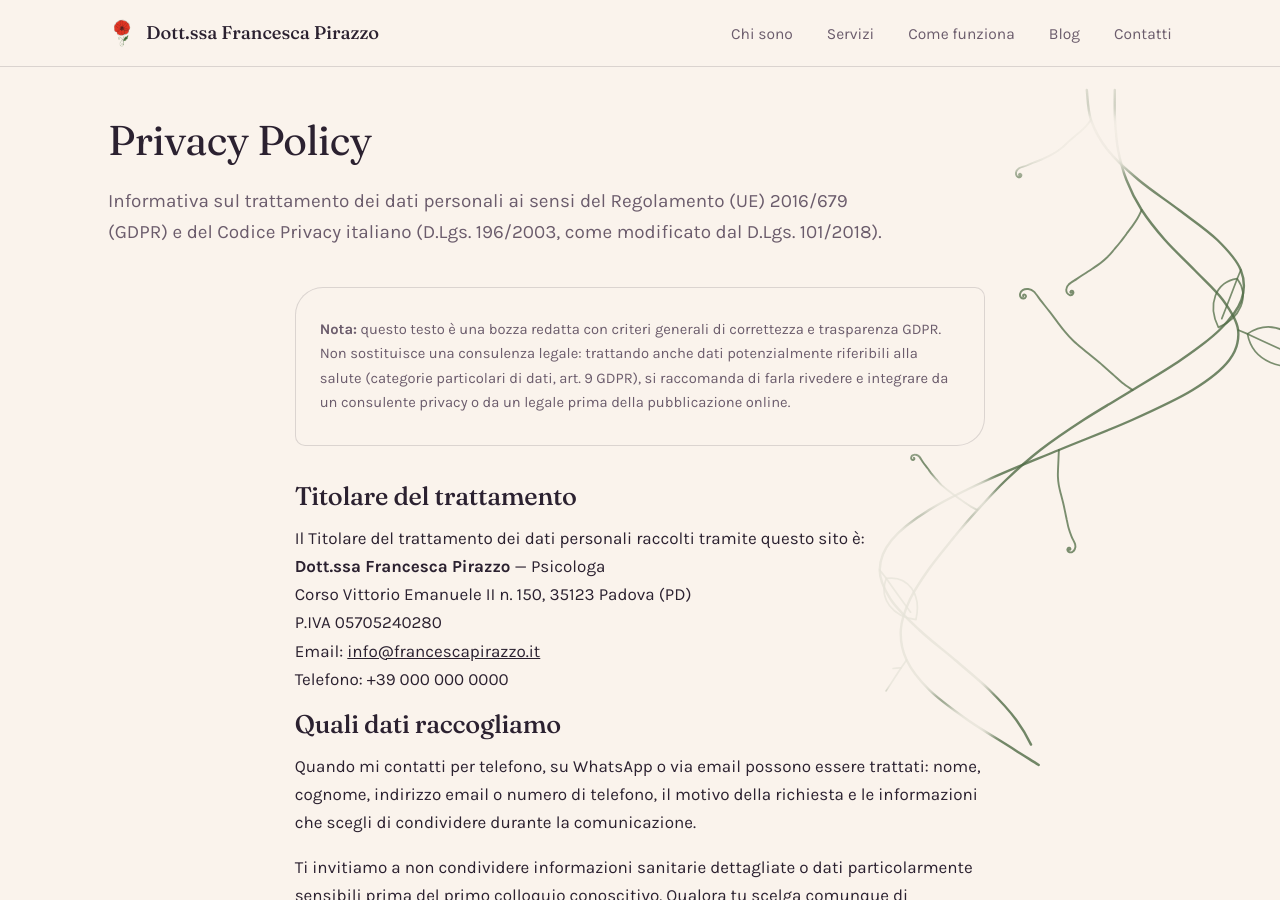
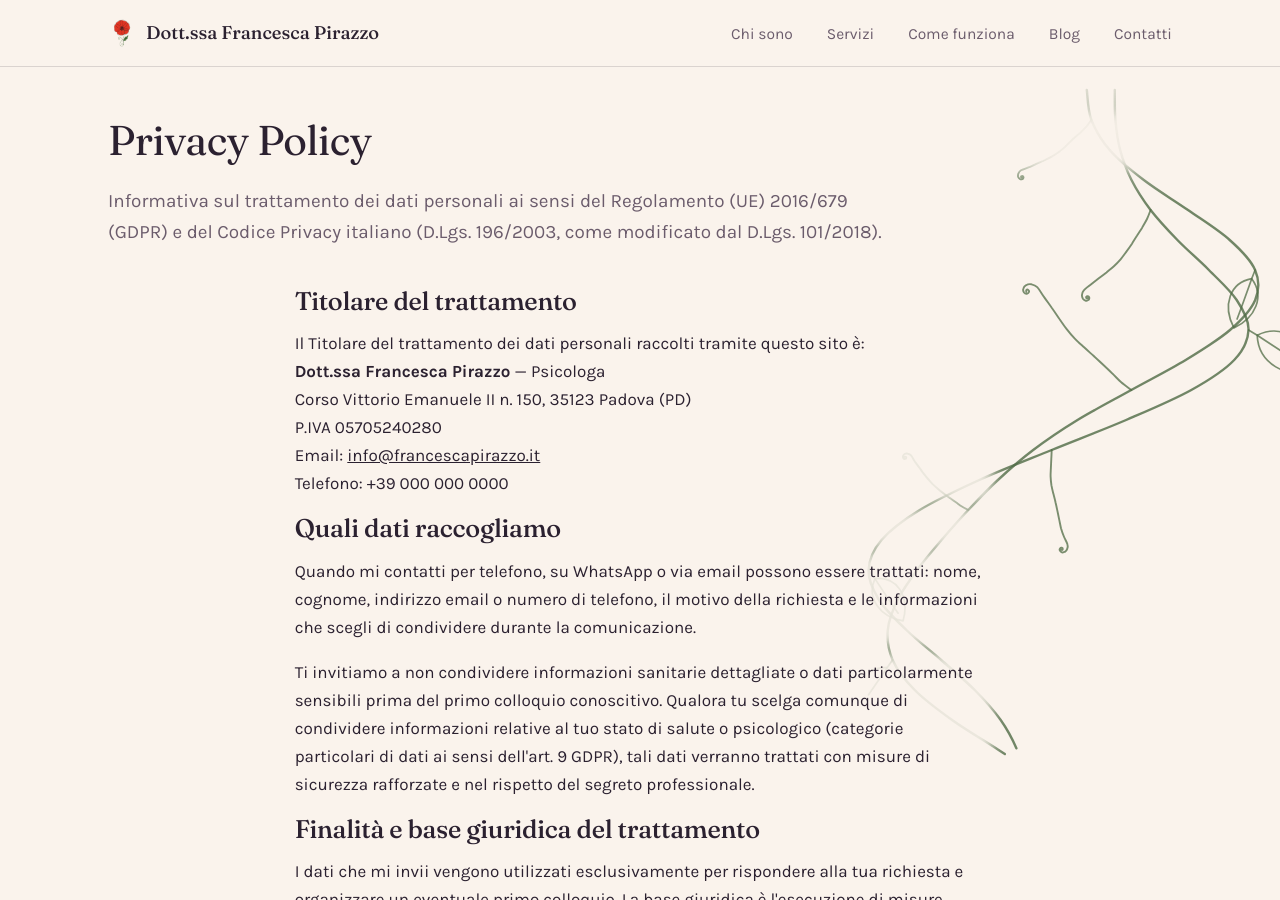
Before and after one commit to Manuelgujo/demo-franci, a Jekyll site: the page built from privacy-policy.html, in a window 1280 px wide and 900 px high. Built offline with Jekyll 4.4.1, drawn with Linux system fonts in a browser that asks for light colours.

Commit message:
Remove GDPR disclaimer from privacy policy
Removed disclaimer regarding GDPR compliance from privacy policy.

```diff
--- a/privacy-policy.html
+++ b/privacy-policy.html
@@ -12,10 +12,6 @@ permalink: /privacy-policy/
 </section>
 <section style="padding-top:10px;">
   <div class="wrap measure-wide" style="max-width:74ch;">
-
-    <div class="servizio" style="margin-bottom:36px;cursor:default;">
-      <p style="margin:0;font-size:.92rem;"><strong>Nota:</strong> questo testo è una bozza redatta con criteri generali di correttezza e trasparenza GDPR. Non sostituisce una consulenza legale: trattando anche dati potenzialmente riferibili alla salute (categorie particolari di dati, art. 9 GDPR), si raccomanda di farla rivedere e integrare da un consulente privacy o da un legale prima della pubblicazione online.</p>
-    </div>
 
     <h2>Titolare del trattamento</h2>
     <p>Il Titolare del trattamento dei dati personali raccolti tramite questo sito è:<br>
```
